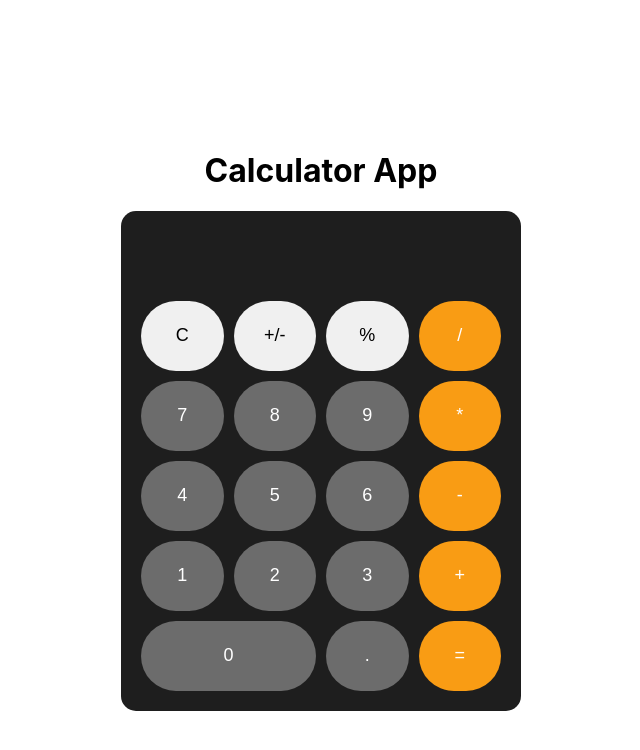
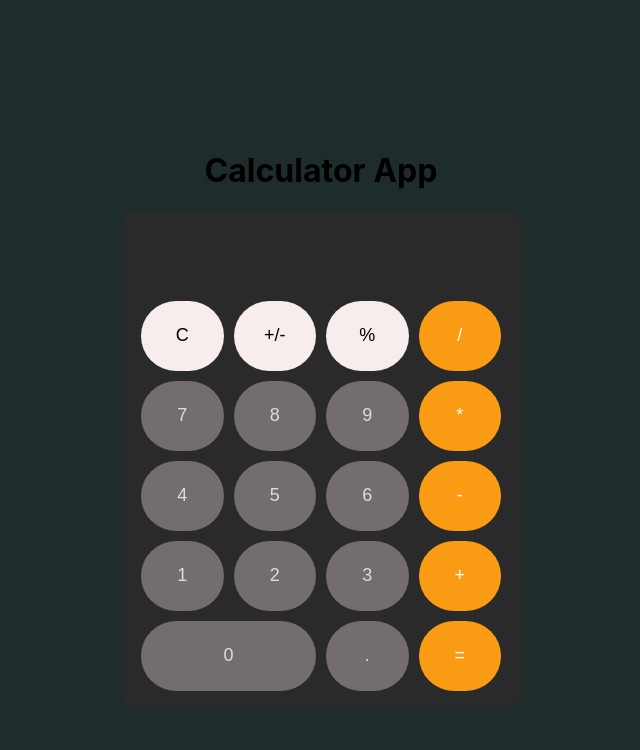
Before and after one commit to Saqibi4213/calculator, a React (Create React App) app: page / in a window 1280 px wide. Shown: the top 750 px of the page, without its empty margins (319-959 px from the left). Built offline with nearby package versions, Linux system fonts and the light colour scheme.

Commit message:
some parts solved

```diff
--- a/src/App.css
+++ b/src/App.css
@@ -1,8 +1,8 @@
 :root {
-  --white: white;
-  --light-gray: #f0f0f0;
-  --dark-gray: #6c6c6c;
-  --black: #1e1e1e;
+  --white: rgb(240, 231, 231);
+  --light-gray: #f8eded;
+  --dark-gray: #746d6d;
+  --black: #2b2a2a;
   --yellow: #f99c14;
 }
 
@@ -13,6 +13,7 @@
   align-items: center;
   height: 100vh;
   padding: 20px;
+  background-color: rgb(31, 44, 44);
 }
 
 #calculator {
@@ -27,7 +28,7 @@
   grid-template-columns: 1fr 1fr 1fr 1fr;
   gap: 10px;
   padding: 20px;
-  border-radius: 15px;
+  border-radius: 17px;
   background-color: var(--black);
   width: 100%;
   max-width: 400px;
@@ -41,7 +42,7 @@ button {
   cursor: pointer;
   border-radius: 35px;
   width: 100%;
-  transition: transform 0.1s ease-in-out;
+  transition: transform 0.3s ease-in-out;
 }
 
 button:active {
@@ -65,7 +66,7 @@ button:active {
 
 .dark-gray {
   background-color: var(--dark-gray);
-  color: white;
+  color: rgb(228, 218, 218);
 }
 
 .yellow {
--- a/src/components/Calculator.js
+++ b/src/components/Calculator.js
@@ -7,7 +7,7 @@ function Calculator() {
   const dispatch = useDispatch();
   const expression = useSelector((state) => state.expression);
   const answer = useSelector((state) => state.answer);
-  const [lastWasEquals, setLastWasEquals] = useState(false); // Track if last operation was "="
+  const [lastWasEquals, setLastWasEquals] = useState(false);
 
   const isOperator = (symbol) => /[*/+-]/.test(symbol);
 
@@ -22,7 +22,7 @@ function Calculator() {
     while (i >= 0) {
       if (['*', '/', '+'].includes(parts[i]) && isOperator(parts[i - 1])) {
         newParts.unshift(parts[i]);
-        let j = i - 1; // Use 'const' instead of 'let' for 'j'
+        let j = i - 1;
         while (j >= 0 && isOperator(parts[j])) {
           j -= 1;
         }
@@ -65,7 +65,6 @@ function Calculator() {
 
     if (isOperator(symbol)) {
       if (lastWasEquals) {
-        // Start new calculation with the result of previous calculation
         dispatch(updateExpression(`${answer} ${symbol} `));
         setLastWasEquals(false);
       } else {
@@ -76,7 +75,7 @@ function Calculator() {
 
     if (symbol === '=') {
       calculate();
-      setLastWasEquals(true); // Set flag to true after "="
+      setLastWasEquals(true);
       return;
     }
 
```
